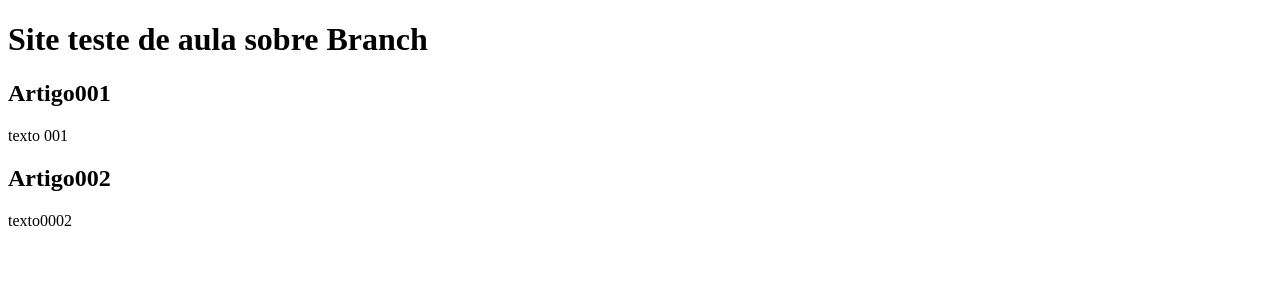
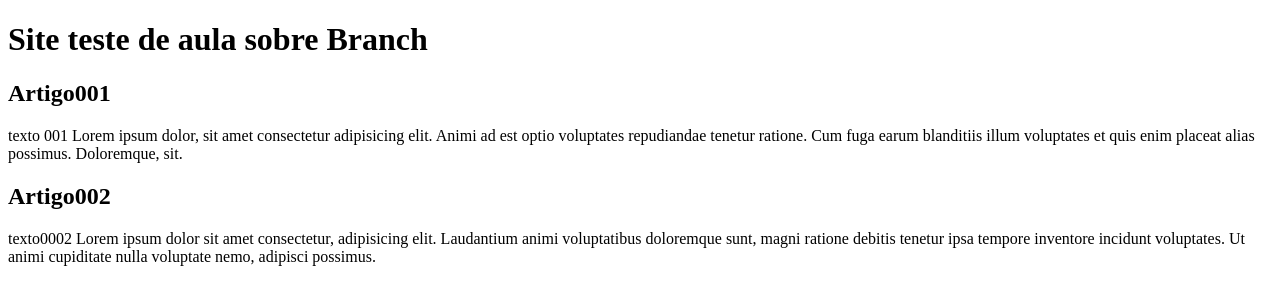
Before and after one commit to carlostialexandre/TesteNovoRepositorio, a plain HTML site: page index.html in a window 1280 px wide. Drawn offline with Linux system fonts and the light colour scheme.

Commit message:
Update index.html
loren

```diff
--- a/index.html
+++ b/index.html
@@ -12,13 +12,13 @@
         </header>
         <article>
             <h2>Artigo001</h2>
-            <p>texto 001</p>
+            <p>texto 001 Lorem ipsum dolor, sit amet consectetur adipisicing elit. Animi ad est optio voluptates repudiandae tenetur ratione. Cum fuga earum blanditiis illum voluptates et quis enim placeat alias possimus. Doloremque, sit.</p>
 
         </article>
 
         <article>
             <h2>Artigo002</h2>
-            <p>texto0002</p>
+            <p>texto0002 Lorem ipsum dolor sit amet consectetur, adipisicing elit. Laudantium animi voluptatibus doloremque sunt, magni ratione debitis tenetur ipsa tempore inventore incidunt voluptates. Ut animi cupiditate nulla voluptate nemo, adipisci possimus.</p>
         </article>
     </main>
 </body>
```
